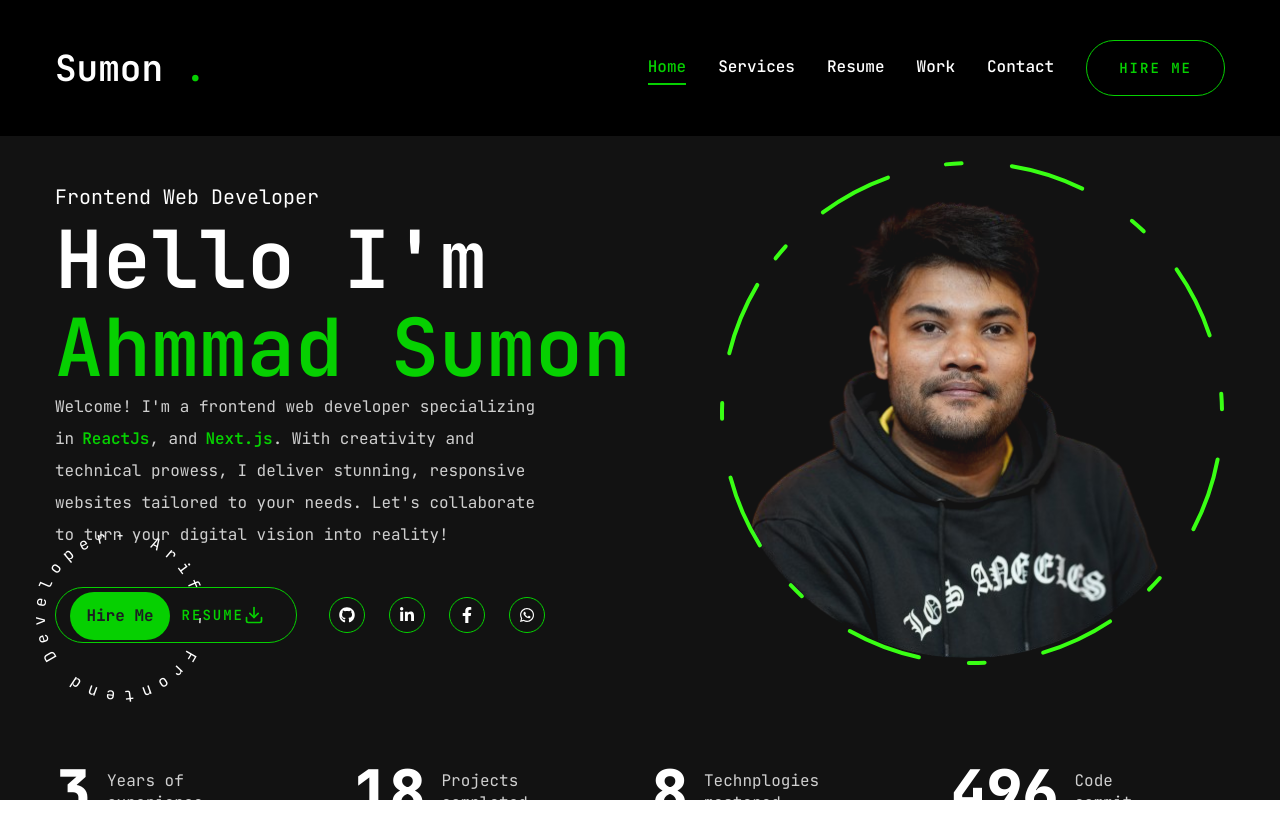
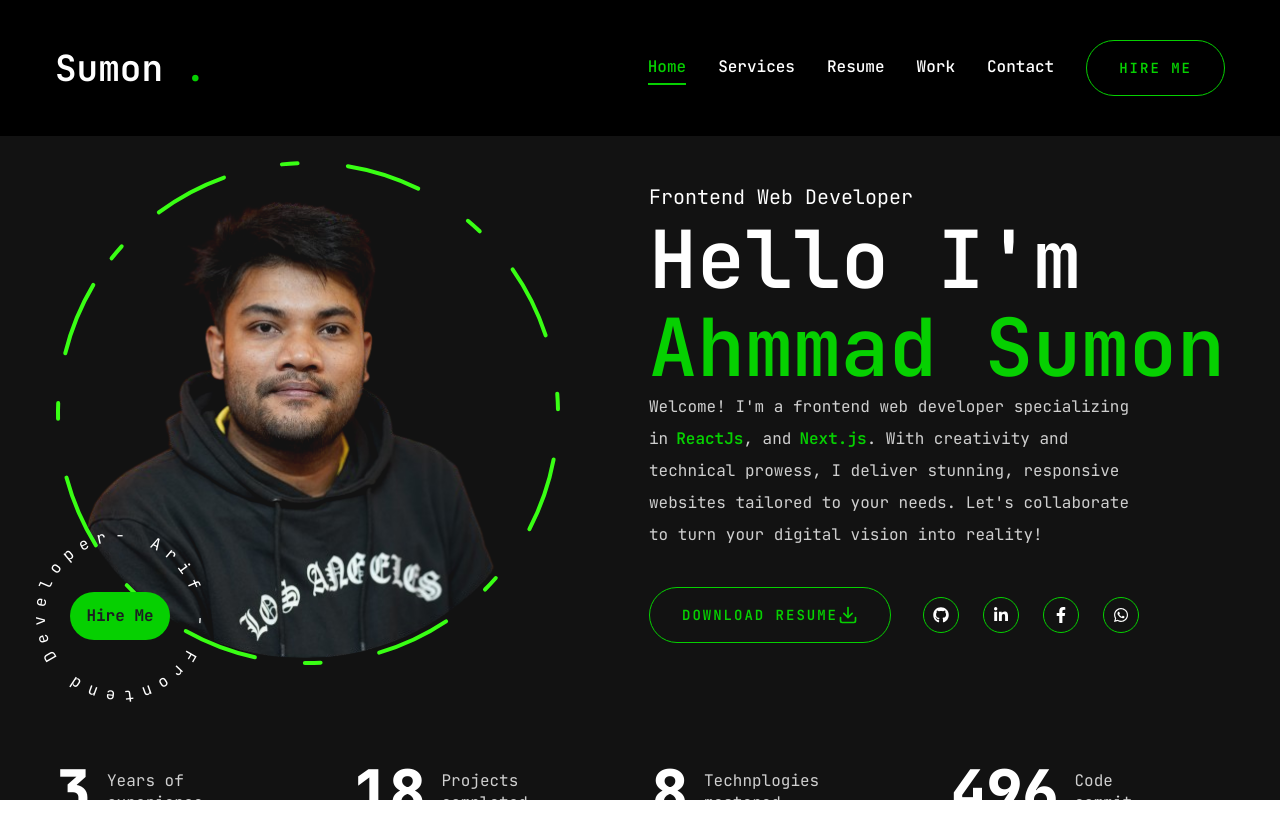
Before and after one commit to ahmmadSumon/sumon-portfolio, a Next.js app: page / in a window 1280 px wide. Built offline with nearby package versions, Linux system fonts and the light colour scheme.

Commit message:
Added project files from new PC

```diff
--- a/app/page.jsx
+++ b/app/page.jsx
@@ -19,7 +19,11 @@ export default function Home() {
     <section className="h-full pt-32">
       <div className="container mx-auto h-full">
         <div className="flex flex-col xl:flex-row items-center justify-between xl:pt-8 xl:pb-24">
-          <div className="text-center xl:text-left order-2 xl:order-none">
+
+          <div className="order-1 xl:order-none mb-8 xl:mb-0">
+            <Photo />
+          </div>
+           <div className="text-center xl:text-left order-2 xl:order-none">
             <span className="text-xl">Frontend Web Developer</span>
             <h1 className="h1">
               Hello I'm <br />{" "}
@@ -65,9 +69,6 @@ export default function Home() {
               </div>
             </div>
           </div>
-          <div className="order-1 xl:order-none mb-8 xl:mb-0">
-            <Photo />
-          </div>
         </div>
       </div>
       <Stats />
```
